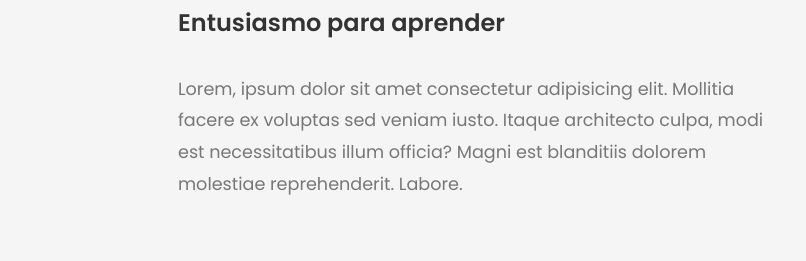
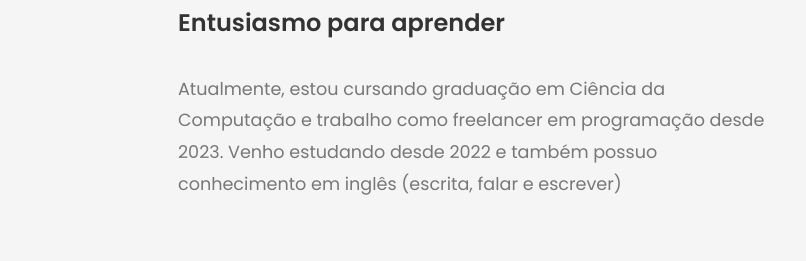
Before and after one commit to matheusgmello/portfolio, a plain HTML site: page index.html in a window 1280 px wide. Shown: the part 1099-1360 px from the top of the page, 474-1280 px from the left. Drawn offline with nearby package versions, Linux system fonts and the light colour scheme.

Commit message:
fix: description

```diff
--- a/index.html
+++ b/index.html
@@ -60,7 +60,7 @@
         <div class="about-text">
             <h2>Sobre <span>Mim</span></h2>
             <h4>Entusiasmo para aprender </h4>
-            <p>Lorem, ipsum dolor sit amet consectetur adipisicing elit. Mollitia facere ex voluptas sed veniam iusto. Itaque architecto culpa, modi est necessitatibus illum officia? Magni est blanditiis dolorem molestiae reprehenderit. Labore.
+            <p>Atualmente, estou cursando graduação em Ciência da Computação e trabalho como freelancer em programação desde 2023. Venho estudando desde 2022 e também possuo conhecimento em inglês (escrita, falar e escrever)
             </p>
             <div class="socials">
                 <a href="https://www.linkedin.com/in/matheusgmello/" target="_blank" class="btn-socials"><span><i class="bx bxl-linkedin"></i></span></a>
```
